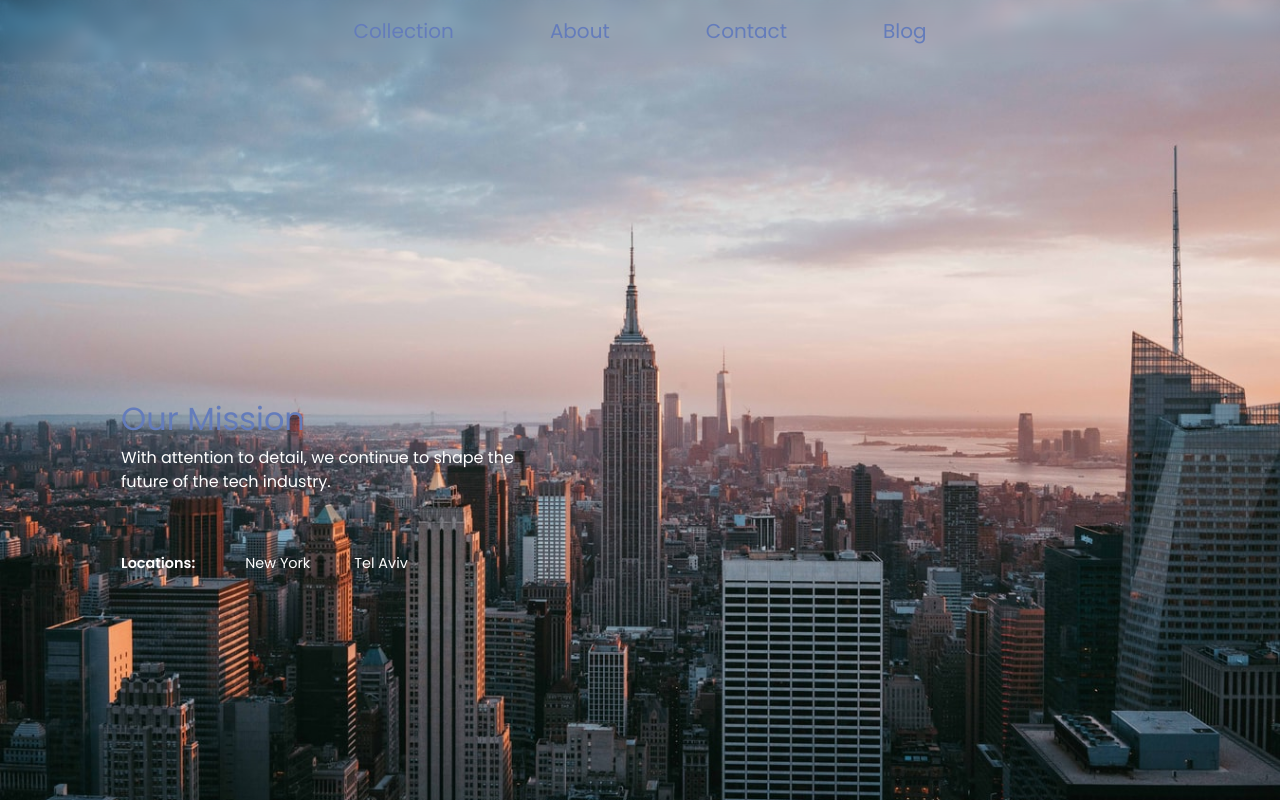
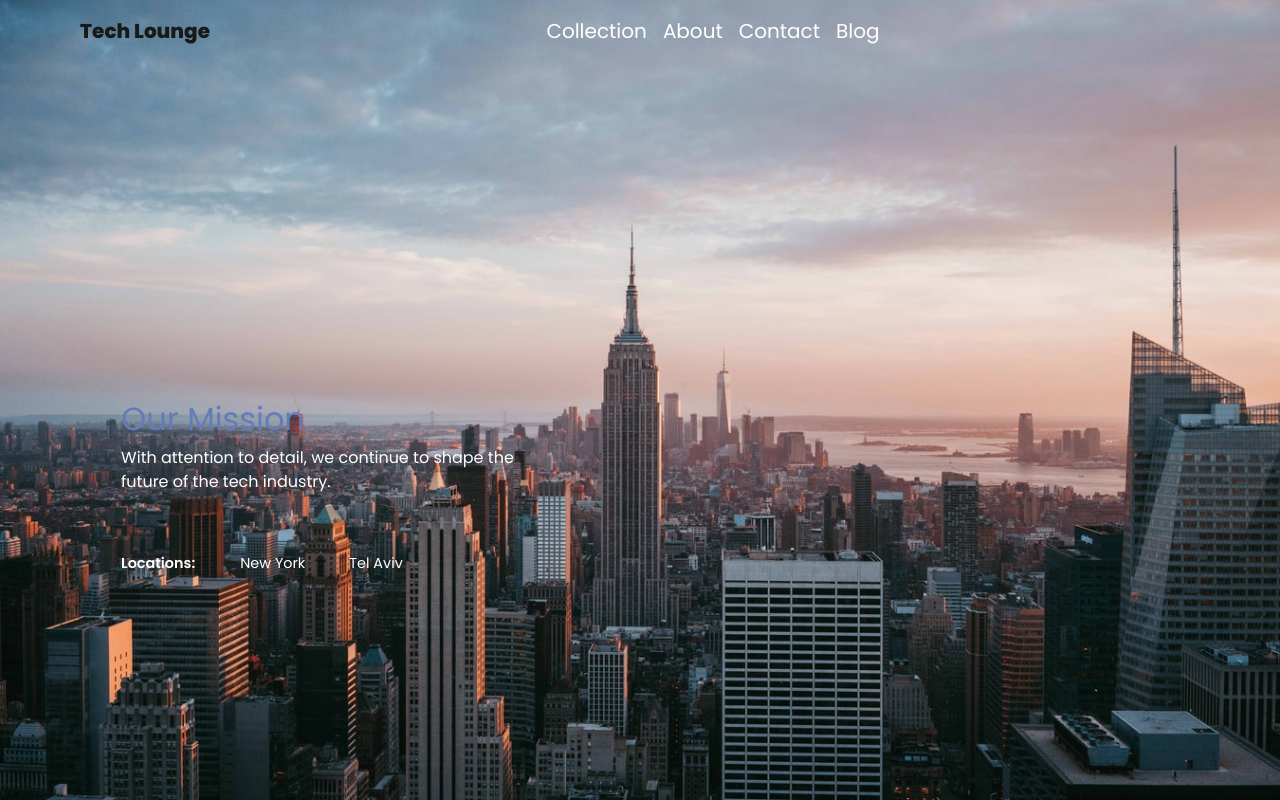
Before and after one commit to Barak-S/Tech-Lounge-v2, a React (Create React App) app: page / in a window 1280 px wide. Built offline with nearby package versions, Linux system fonts and the light colour scheme.

Commit message:
added navbar Brand and navbar toggle left

```diff
--- a/src/App.scss
+++ b/src/App.scss
@@ -30,7 +30,7 @@ body {
 	span {
 	cursor: pointer;
 	&:first-child {
-		margin-left: 50px;
+		margin-left: 45px;
 	}
 	font-weight: 400;
 	margin: 0 22px;
@@ -38,7 +38,7 @@ body {
 	&:hover {
 		color: #fff;
 		background: $black;
-		padding: 8px 24px;
+		padding: 8px 20px;
 		border-radius: 4px;
 	}
 	}
@@ -48,8 +48,10 @@ a.nav-link {
 	font-size: 20px;
 	font-weight: 500;
 	text-decoration: none;
-	margin-left: 40px;
-	margin-right: 40px;
+	// margin-left: 40px;
+	// margin-right: 40px;
+	// padding-left: 40px;
+	// padding-right: 40px;
 	transition: 0.4s ease-in-out;
 	&:hover{
 		color: #fff;
@@ -62,8 +64,11 @@ a.nav-link {
 nav.navbar.navbar-expand-lg.navbar-light{
 	position: fixed;
 	align-items: center;
-	width: 100%;
+	width: 90%;
 	z-index: 2;
+	left: 50%;
+	transform: translate(-50%, 0);
+	justify-content: space-between;
 
 }
 
--- a/src/NavBar.js
+++ b/src/NavBar.js
@@ -1,5 +1,5 @@
 import React from 'react';
-import { Navbar, Nav } from 'react-bootstrap';
+import { Navbar, Nav, Col } from 'react-bootstrap';
 // import { Link, withRouter } from "react-router-dom";
 
 class NavBar extends React.Component {
@@ -7,25 +7,46 @@ class NavBar extends React.Component {
     render(){
 
         return (
-            <Navbar collapseOnSelect expand="lg" style={{  backdropFilter: "blur(6px)"}}>
+            <Navbar inverse collapseOnSelect expand="lg">
+                <Navbar.Brand href="/" style={{fontWeight: "700", color: "#191919"}}>Tech Lounge</Navbar.Brand>
                 <Navbar.Toggle aria-controls="responsive-navbar-nav" />
                 <Navbar.Collapse id="responsive-navbar-nav">
                     <Nav className="justify-content-center" style={{ flex: 1}}>
                         <Nav.Item>
-                            <Nav.Link style={{  color: "rgb(100,124,187)"}} href="/">Collection</Nav.Link>
+                            <Nav.Link style={{color: "#fff"}} href="/">Collection</Nav.Link>
                         </Nav.Item>
                         <Nav.Item>
-                            <Nav.Link style={{  color: "rgb(100,124,187)"}} href="/">About</Nav.Link>
+                            <Nav.Link style={{color: "#fff"}} href="/">About</Nav.Link>
                         </Nav.Item>
                         <Nav.Item>
-                            <Nav.Link style={{  color: "rgb(100,124,187)"}} href="/">Contact</Nav.Link>
+                            <Nav.Link style={{color: "#fff"}} href="/">Contact</Nav.Link>
                         </Nav.Item>
                         <Nav.Item>
-                            <Nav.Link style={{  color: "rgb(100,124,187)"}} href="/">Blog</Nav.Link>
+                            <Nav.Link style={{color: "#fff"}} href="/">Blog</Nav.Link>
                         </Nav.Item>
                     </Nav>
                 </Navbar.Collapse>
             </Navbar>
+        //     <Navbar collapseOnSelect expand="lg" >
+        //     <Navbar.Brand href="/">Tech Lounge</Navbar.Brand>
+        //     <Navbar.Toggle aria-controls="responsive-navbar-nav" />
+        //     <Navbar.Collapse id="responsive-navbar-nav">
+        //       <Nav className="mr-auto justify-content-center">
+        //             <Nav.Item>
+        //             <Nav.Link style={{color: "rgb(100,124,187)"}} href="/">Collection</Nav.Link>
+        //         </Nav.Item>
+        //         <Nav.Item>
+        //             <Nav.Link style={{color: "rgb(100,124,187)"}} href="/">About</Nav.Link>
+        //         </Nav.Item>
+        //         <Nav.Item>
+        //             <Nav.Link style={{color: "rgb(100,124,187)"}} href="/">Contact</Nav.Link>
+        //         </Nav.Item>
+        //         <Nav.Item>
+        //             <Nav.Link style={{color: "rgb(100,124,187)"}} href="/">Blog</Nav.Link>
+        //         </Nav.Item>
+        //       </Nav>
+        //     </Navbar.Collapse>
+        //   </Navbar>
 
         );
 
```
